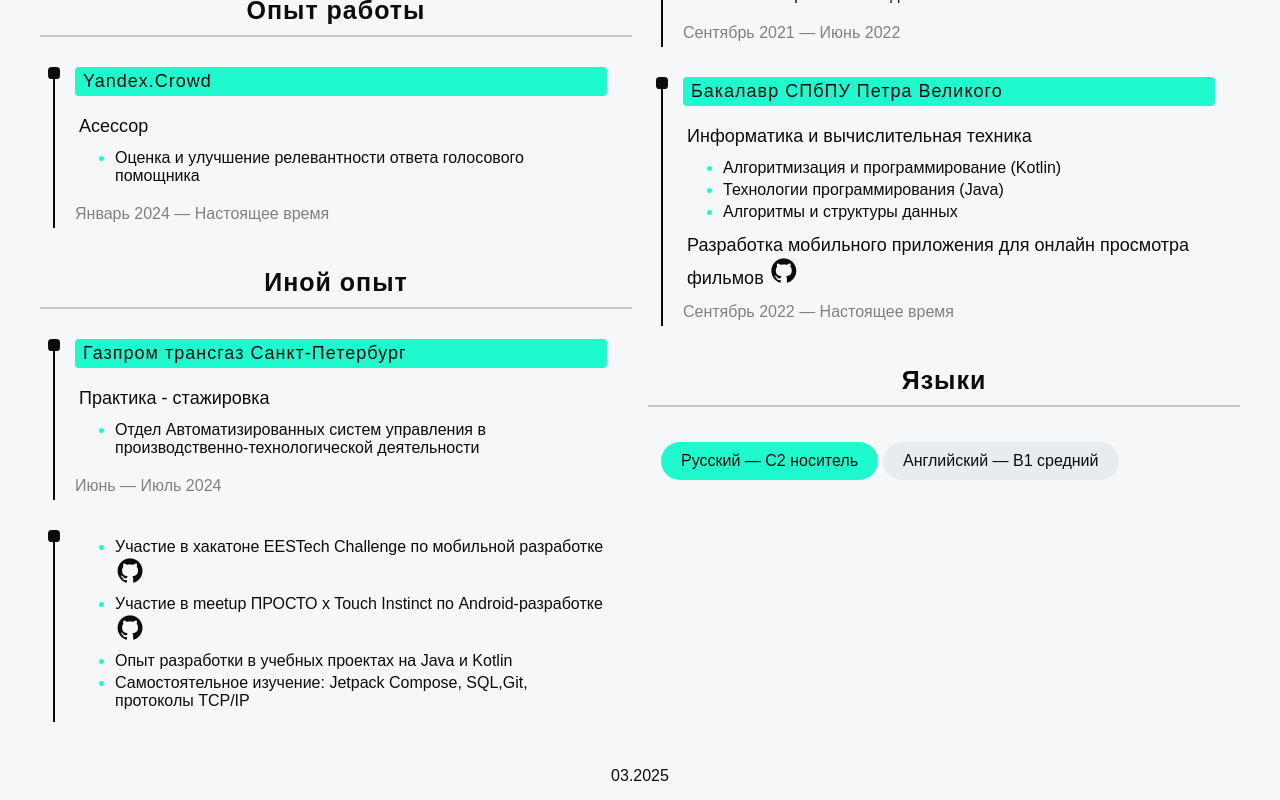
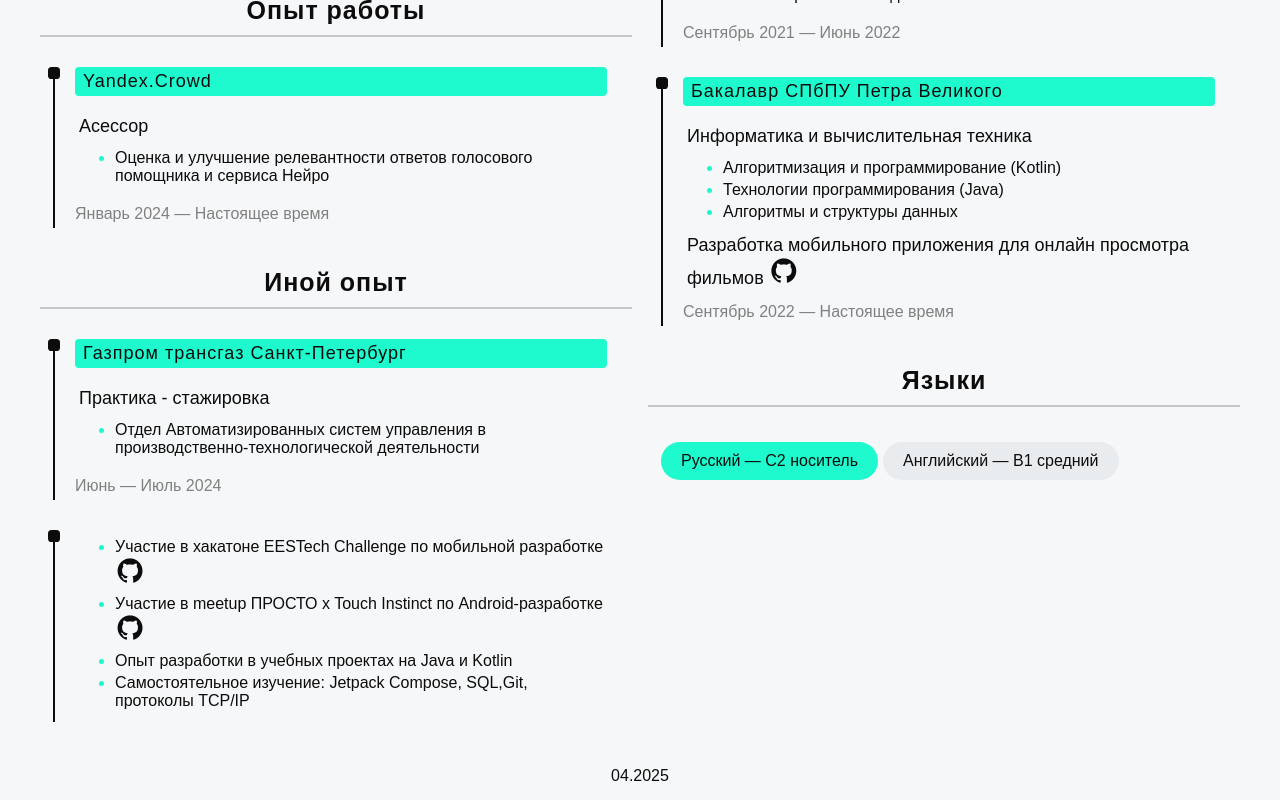
Before and after one commit to SMUZlMAKER/SMUZlMAKER.github.io, a plain HTML site: page index.html in a window 1280 px wide. Shown: the part 543-1343 px from the top of the page. Drawn offline with nearby package versions, Linux system fonts and the light colour scheme.

Commit message:
Update index.html

```diff
--- a/index.html
+++ b/index.html
@@ -64,7 +64,7 @@
                     <span class="card-name">Yandex.Crowd </span><br/>
                     <p class="card-span-title">Асессор</p>
                     <ul class="stack-content">
-                        <li>Оценка и улучшение релевантности ответа голосового помощника</li>
+                        <li>Оценка и улучшение релевантности ответов голосового помощника и сервиса Нейро</li>
                     </ul>
                     <span class="card-date">Январь 2024 &#8212 Настоящее время</span>
                 </div>
@@ -131,6 +131,6 @@
 </div>
 </body>
 <footer>
-    <span class="update-date">03.2025</span>
+    <span class="update-date">04.2025</span>
 </footer>
 </html>
```
